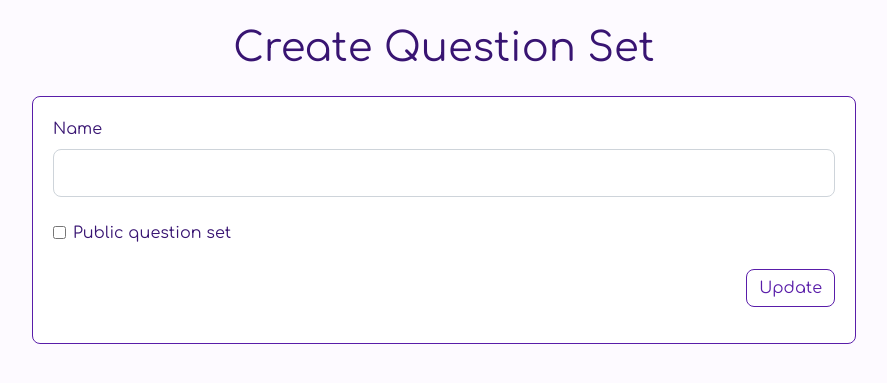
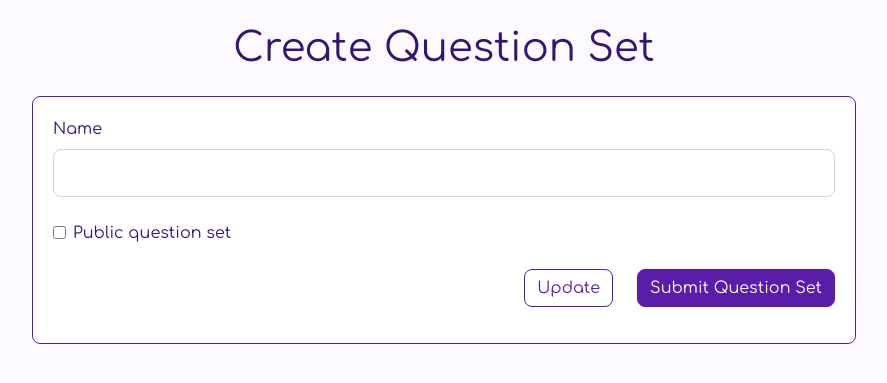
Before and after one commit to gerardocm/online-quiz-platform, a Flask app: page /create-question-set in a window 1280 px wide. Shown: the top 383 px of the page, without its empty margins (196-1083 px from the left). Run offline with Flask 2, Linux system fonts and the light colour scheme; the visitor is signed in with stand-in values (Sample User, id 1); some libraries are stand-ins or nearby versions.

Commit message:
Question set submission added

```diff
--- a/onlinequiz/main.py
+++ b/onlinequiz/main.py
@@ -93,7 +93,6 @@ def __get_full_question_set(set_id):
     "voting_questions": voting_questions
   }
 
-
 @main.route('/create-question-set/<int:set_id>', methods=['POST'])
 @login_required
 def question_set_update_post(set_id):
@@ -115,6 +114,26 @@ def question_set_update_post(set_id):
   response = jsonify({
     'id': question_set.id,
     'name': question_set.name
+  })
+  response.status_code = 200
+  return response
+
+@main.route('/create-question-set/<int:set_id>/submit', methods=['PUT'])
+@login_required
+def question_set_submit(set_id):
+  question_set = QuestionSet.query.filter_by(id=set_id).first()
+  if question_set.owner != current_user.id:
+    return redirect(url_for('main.not_auth'))
+
+  try:
+    question_set.submitted = True
+    db.session.commit()
+  except:
+    raise InvalidUsage('There was an error while updating the set.')
+
+  response = jsonify({
+    'id': question_set.id,
+    'submitted': question_set.submitted
   })
   response.status_code = 200
   return response
--- a/onlinequiz/static/scripts/create-question-set.js
+++ b/onlinequiz/static/scripts/create-question-set.js
@@ -1,6 +1,7 @@
 let deleteQuestion;
 let deleteMultichoiceQuestion;
 let deleteVotingQuestion;
+let submitQuestionSet;
 
 $(document).ready(function() {
   let questionSetId;
@@ -23,6 +24,21 @@ $(document).ready(function() {
     .fail(() => {
         $("#question-set-error").hide();
     });
+  }
+
+  submitQuestionSet = function() {
+    console.log('submit :>> ');
+    $.ajax({
+      url: '/create-question-set/' + questionSetId + '/submit',
+      method: 'PUT',
+      contentType: 'application/json',
+      success: function() {
+        $("#question-set-success").show();
+      },
+      error: function(request,msg,error) {
+        $("#question-set-error").hide();
+      }
+   });
   }
 
   function getManualForm() {
--- a/onlinequiz/static/stylesheets/custom-bootstrap.css
+++ b/onlinequiz/static/stylesheets/custom-bootstrap.css
@@ -53,7 +53,7 @@ button.bg-primary:focus {
   border-color: var(--theme-primary);
 }
 
-.btn-primary:hover {
+.btn-primary:hover, .btn-primary:focus {
   color: #fff;
   background-color: #48178a;
   border-color: #42157d;
@@ -161,8 +161,8 @@ a.text-primary:hover, a.text-primary:focus {
 - COLOR success
 ------------------------------------*/
 .alert-success {
-  color: #00a0c1;
-  background-color: #108100ff;
+  color: #051960;
+  background-color: var(--theme-success);
   border-color: #f4fdff;
 }
 
--- a/onlinequiz/templates/create-question-set.html
+++ b/onlinequiz/templates/create-question-set.html
@@ -44,6 +44,7 @@
           </div>
           <div class="form-group d-flex" id="question-set-submit">
             {{ form.submit(class="btn btn-outline-primary ml-auto") }}
+            <button type="button" class="btn btn-primary ml-4" onclick="submitQuestionSet()">Submit Question Set</button>
           </div>
         </form>
       </div>
@@ -178,6 +179,5 @@
       </div>
     {% endif %}
   </div>
-
 <!-- <script type="text/javascript" src="{{url_for('static', filename='scripts/create-question-set.js')}}"></script> -->
 {% endblock %}
```
